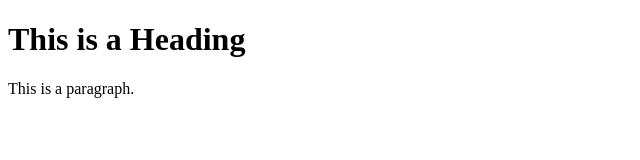
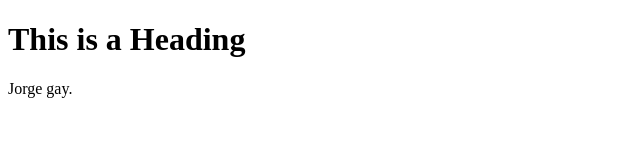
Before and after one commit to cpdsWorkshop/workshops23teste, a plain HTML site: page index.html in a window 1280 px wide. Shown: the whole page, without its empty margins (0-640 px from the left). Drawn offline with Linux system fonts and the light colour scheme.

Commit message:
Update index.html

```diff
--- a/index.html
+++ b/index.html
@@ -6,7 +6,7 @@
 <body>
 
 <h1>This is a Heading</h1>
-<p>This is a paragraph.</p>
+<p>Jorge gay.</p>
 
 </body>
 </html>
```
